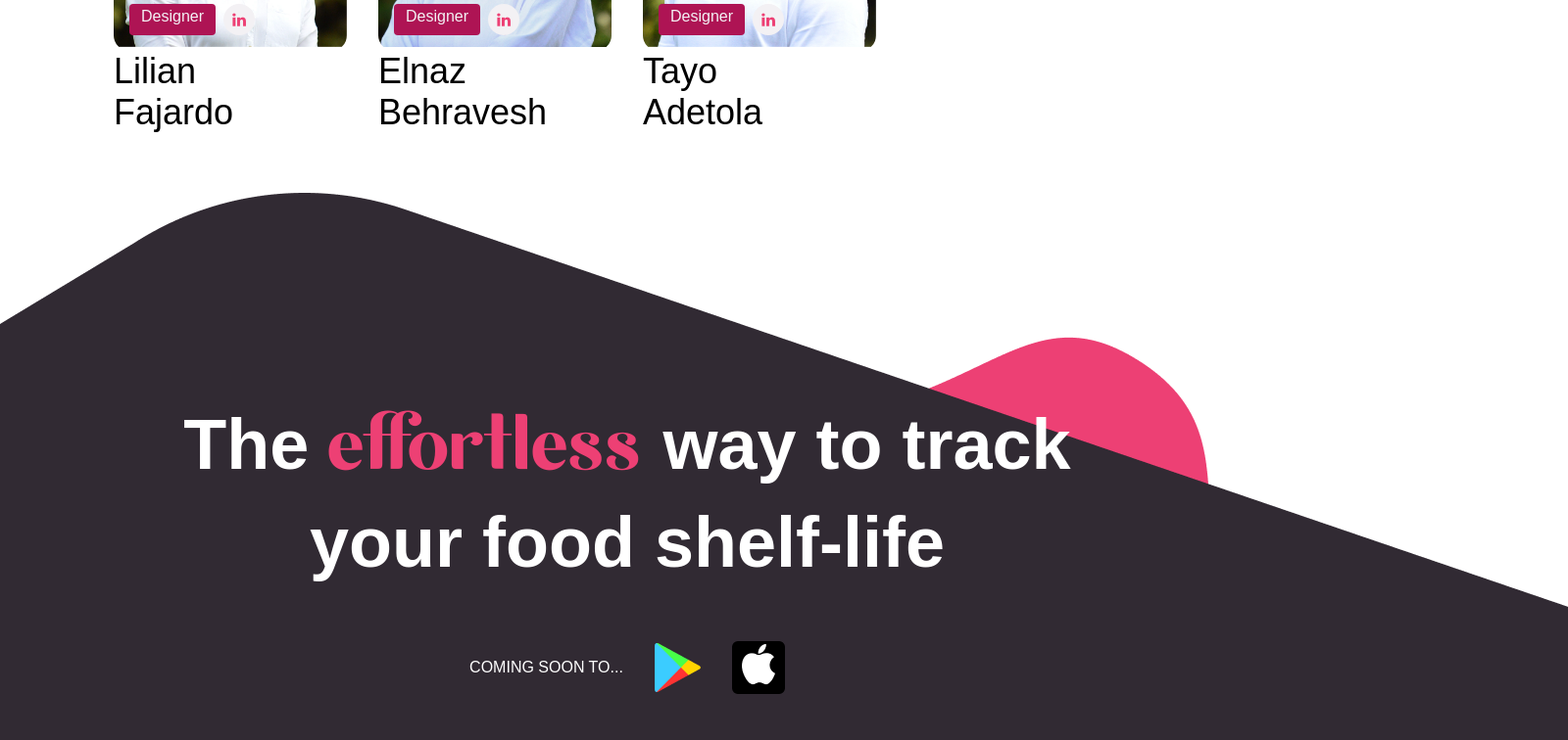
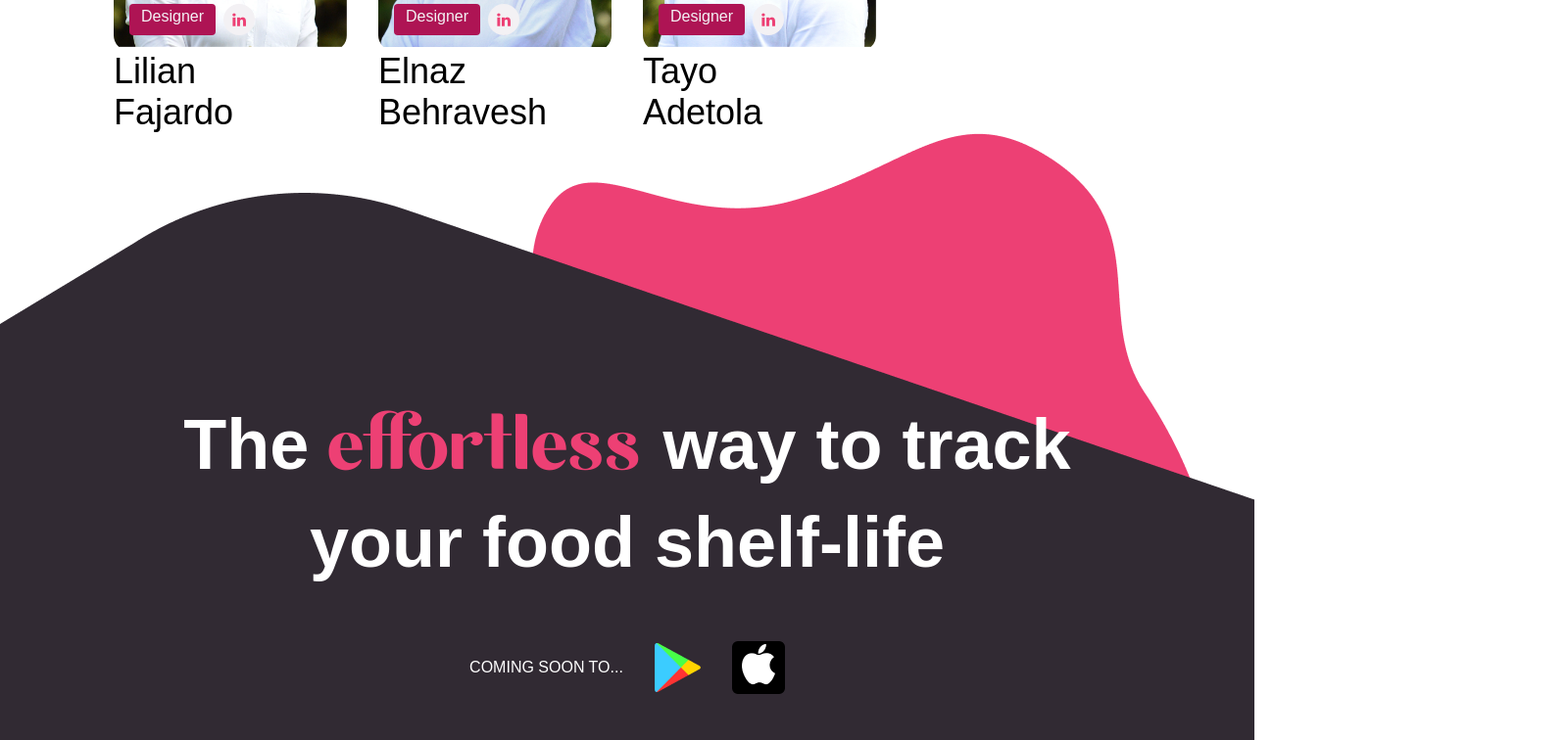
Before and after one commit to samvvw/landingShelff2, a React (Create React App) app: page / in a window 1280 px wide. Shown: the part 5460-6216 px from the top of the page at 98% size, 1600 px wide, since content can reach past the window. Built offline with nearby package versions, Linux system fonts and the light colour scheme.

Commit message:
fix footer

```diff
--- a/src/components/styles/ContactStyle.js
+++ b/src/components/styles/ContactStyle.js
@@ -1,6 +1,13 @@
 import styled from 'styled-components'
 
+export const ContactWrapper = styled('div')`
+    margin: 0 auto;
+    position: relative;
+    overflow: hidden;
+`
+
 const ContactComponent = (props) => (
+    <ContactWrapper>
         <div {...props}>
             <img src={props.bg1} alt={'background1'} id="brown-bg" />
             <img src={props.bg2} alt={'background2'} id="blob" />
@@ -16,18 +23,19 @@ const ContactComponent = (props) => (
             </div>
             <span>{props.note}</span>
         </div>
+    </ContactWrapper>
 )
 
 export const ContactStyle = styled(ContactComponent).attrs({ id: 'contact' })`
     margin: 0 auto;
     margin-top: 13rem;
-    position: relative;
     min-height: 60vh;
     display: flex;
     flex-direction: column;
     align-items: center;
     justify-content: center;
     max-width: 1080px;
+    overflow: hidden;
     #brown-bg {
         position: absolute;
         z-index: -1;
@@ -35,7 +43,7 @@ export const ContactStyle = styled(ContactComponent).attrs({ id: 'contact' })`
     #blob {
         position: absolute;
         z-index: -11;
-        right: -9rem;
+        right: 3rem;
         top: 0;
     }
     h2 {
@@ -74,7 +82,7 @@ export const ContactStyle = styled(ContactComponent).attrs({ id: 'contact' })`
         #blob {
             /* width: 100%; */
             right: 0;
-            top: -8rem;
+            top: 3rem;
             width: 50%;
         }
         h2 {
```
Lines whose indentation alone changed are shown as unchanged.
